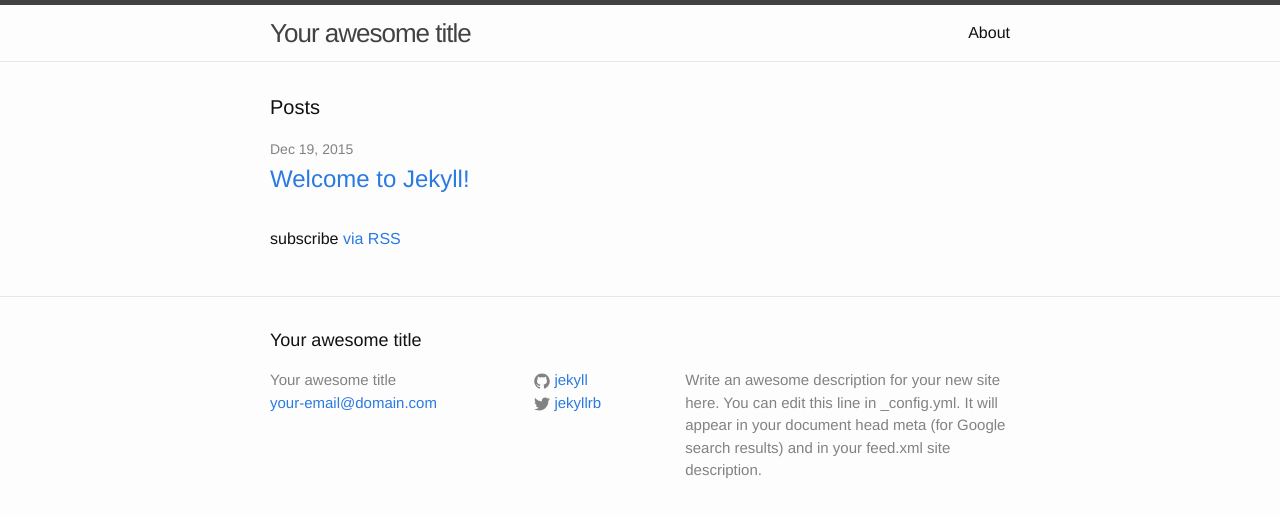
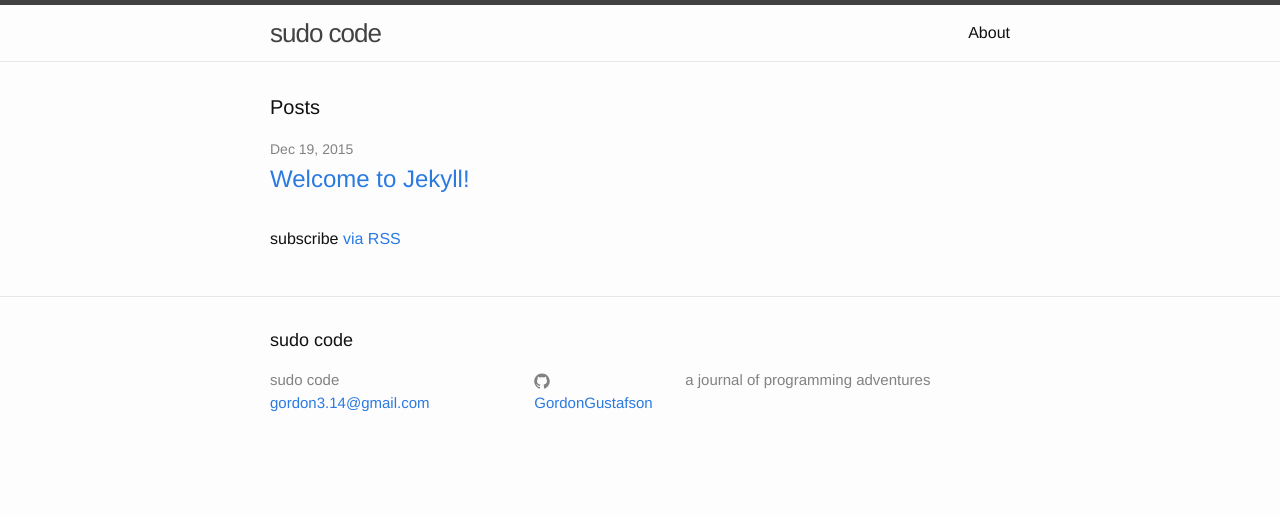
Before and after one commit to GordonGustafson/GordonGustafson.github.io, a Jekyll site: the page built from index.html, in a window 1280 px wide. Shown: the top 517 px of the page. Built offline with Jekyll 4.4.1, drawn with Linux system fonts in a browser that asks for light colours.

Commit message:
Add personal info to _config.yml

```diff
--- a/_config.yml
+++ b/_config.yml
@@ -1,14 +1,11 @@
 # Site settings
-title: Your awesome title
-email: your-email@domain.com
+title: sudo code
+email: gordon3.14@gmail.com
 description: > # this means to ignore newlines until "baseurl:"
-  Write an awesome description for your new site here. You can edit this
-  line in _config.yml. It will appear in your document head meta (for
-  Google search results) and in your feed.xml site description.
+  a journal of programming adventures
 baseurl: "" # the subpath of your site, e.g. /blog/
 url: "http://yourdomain.com" # the base hostname & protocol for your site
-twitter_username: jekyllrb
-github_username:  jekyll
+github_username:  GordonGustafson
 
 # Build settings
 markdown: kramdown
```
